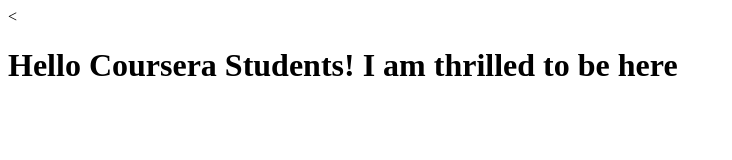
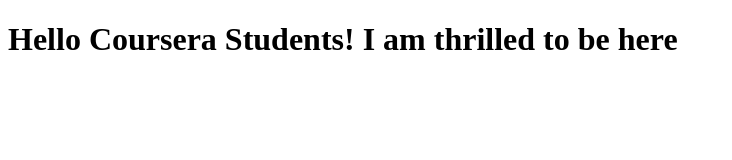
Before and after one commit to rbtadikonda/coursera-test, a plain HTML site: page index.html in a window 1280 px wide. Shown: the whole page, without its empty margins (0-732 px from the left). Drawn offline with Linux system fonts and the light colour scheme.

Commit message:
Next version of web file, fixed the typo.

```diff
--- a/index.html
+++ b/index.html
@@ -5,6 +5,6 @@
     <title>Hello Coursera</title>
   </head>
   <body>
-    <<h1>Hello Coursera Students! I am thrilled to be here</h1>
+    <h1>Hello Coursera Students! I am thrilled to be here</h1>
   </body>
 </html>
```
